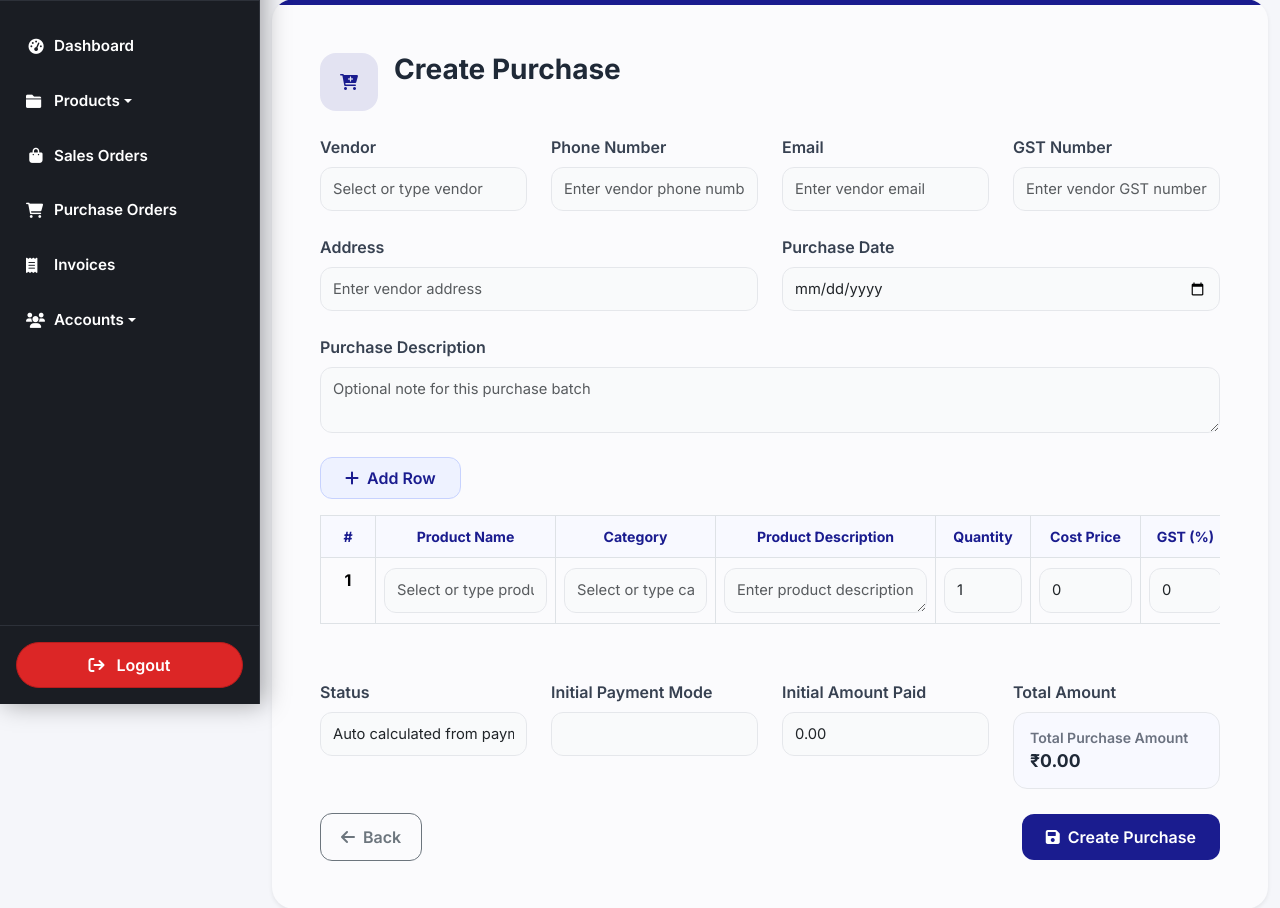
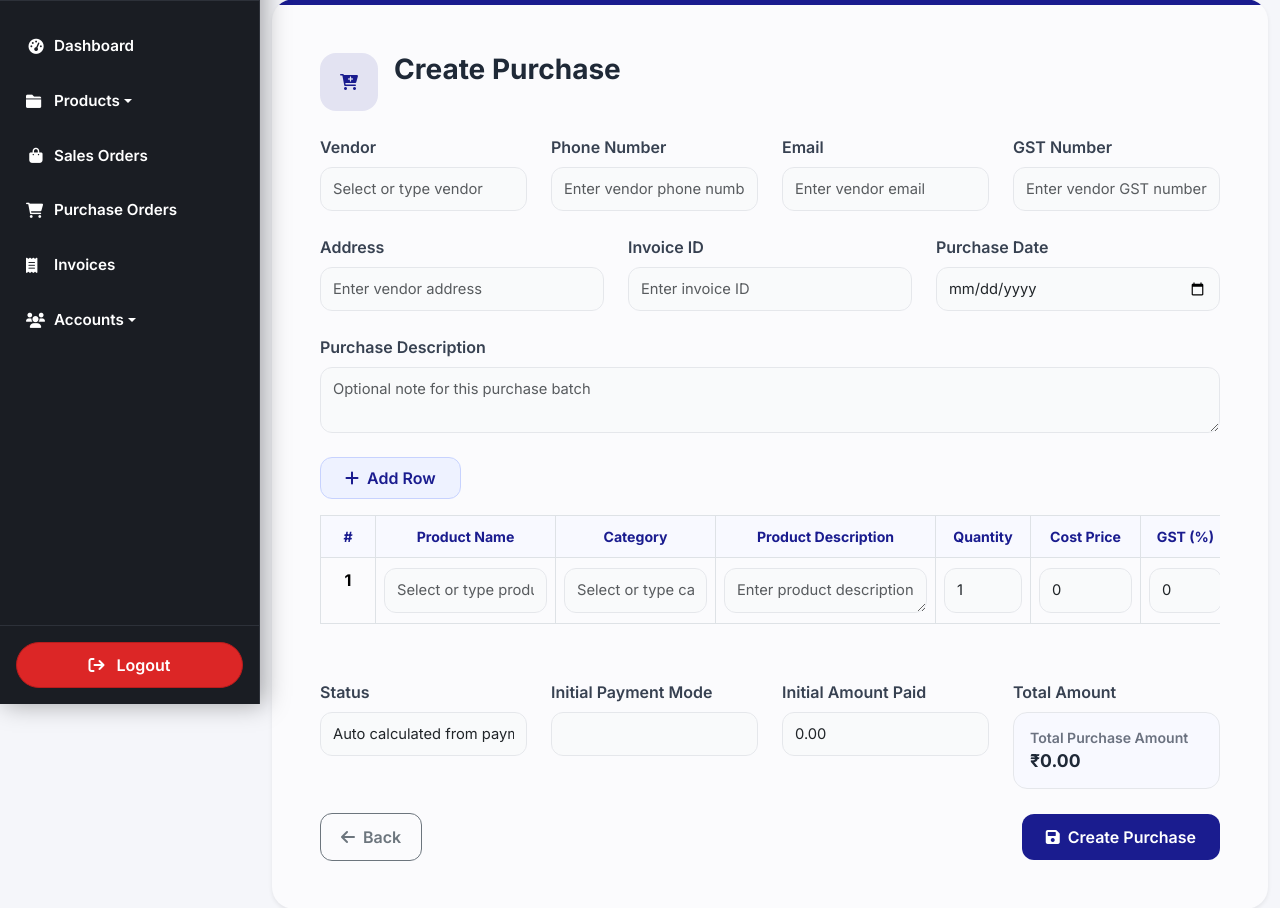
Before and after one commit to omeesha1234567/inventoir, a Django app: template transactions/templates/transactions/purchase_create.html in a window 1280 px wide. Shown: the part 96-1004 px from the top of the page. Run offline with Django 4.2, Linux system fonts and the light colour scheme; the template is opened without the code that fills it, so the values that code supplies are empty; some libraries are stand-ins or nearby versions.

Commit message:
Update purchase invoice ID flow and related changes

```diff
--- a/transactions/templates/transactions/purchase_create.html
+++ b/transactions/templates/transactions/purchase_create.html
@@ -234,12 +234,17 @@
                         </div>
 
                         <div class="row g-4 mb-4">
-                            <div class="col-md-6">
+                            <div class="col-md-4">
                                 <label class="fw-semibold mb-2" style="color: #374151;">Address</label>
                                 <input type="text" id="vendor_address" class="form-control" placeholder="Enter vendor address">
                             </div>
 
-                            <div class="col-md-6">
+                            <div class="col-md-4">
+                                <label class="fw-semibold mb-2" style="color: #374151;">Invoice ID</label>
+                                <input type="text" id="invoice_id" class="form-control" placeholder="Enter invoice ID">
+                            </div>
+
+                            <div class="col-md-4">
                                 <label class="fw-semibold mb-2" style="color: #374151;">Purchase Date</label>
                                 <input type="date" id="delivery_date" class="form-control">
                             </div>
@@ -498,6 +503,7 @@
         document.getElementById('vendor_email').value = '';
         document.getElementById('vendor_gst_number').value = '';
         document.getElementById('vendor_address').value = '';
+        document.getElementById('invoice_id').value = '';
         document.getElementById('delivery_date').value = '';
         document.getElementById('purchase_description').value = '';
         document.getElementById('payment_mode').selectedIndex = 0;
@@ -622,6 +628,7 @@
             const vendorEmail = document.getElementById('vendor_email').value.trim();
             const vendorGstNumber = document.getElementById('vendor_gst_number').value.trim();
             const vendorAddress = document.getElementById('vendor_address').value.trim();
+            const invoiceId = document.getElementById('invoice_id').value.trim();
 
             const deliveryDate = document.getElementById('delivery_date').value;
             const paymentMode = document.getElementById('payment_mode').value;
@@ -635,6 +642,15 @@
                     icon: 'error',
                     title: 'Error',
                     text: 'Vendor is required.'
+                });
+                return;
+            }
+
+            if (!invoiceId) {
+                Swal.fire({
+                    icon: 'error',
+                    title: 'Error',
+                    text: 'Invoice ID is required.'
                 });
                 return;
             }
@@ -710,6 +726,7 @@
                 vendor_email: vendorEmail,
                 vendor_gst_number: vendorGstNumber,
                 vendor_address: vendorAddress,
+                invoice_id: invoiceId,
                 delivery_date: deliveryDate,
                 payment_mode: paymentMode,
                 amount_paid: amountPaid,
--- a/transactions/templates/transactions/purchases_list.html
+++ b/transactions/templates/transactions/purchases_list.html
@@ -142,6 +142,7 @@
                         <thead>
                             <tr>
                                 <th>ID</th>
+                                <th>Invoice ID</th>
                                 <th>Date</th>
                                 <th>Vendor</th>
                                 <th>Items Count</th>
@@ -159,6 +160,7 @@
                             {% for purchase in purchases %}
                             <tr>
                                 <td>{{ purchase.id }}</td>
+                                <td>{{ purchase.invoice_id|default:"-" }}</td>
                                 <td>{{ purchase.delivery_date|date:"M d, Y" }}</td>
                                 <td>{{ purchase.vendor.name }}</td>
                                 <td>{{ purchase.items_count }}</td>
@@ -209,7 +211,7 @@
                             </tr>
                             {% empty %}
                             <tr>
-                                <td colspan="11" class="text-muted py-4">
+                                <td colspan="12" class="text-muted py-4">
                                     No purchase records found
                                 </td>
                             </tr>
```
Also changed, not shown: transactions/models.py (+12 -0 lines), transactions/templates/transactions/purchasedetail.html (+29 -9 lines), transactions/views.py (+25 -15 lines), bills/migrations/0003_alter_bill_options.py (added), invoice/migrations/0008_alter_invoiceitem_price.py (added), transactions/migrations/0017_alter_purchase_options.py (added), transactions/migrations/0018_purchase_invoice_id.py (added).
